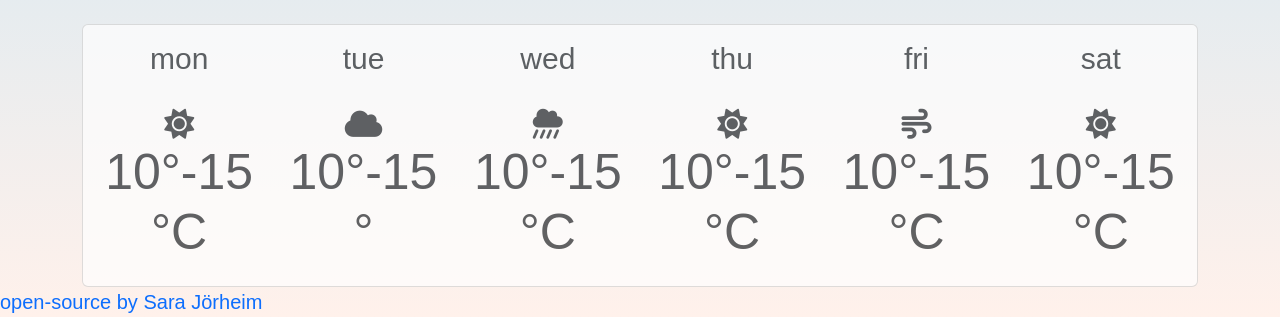
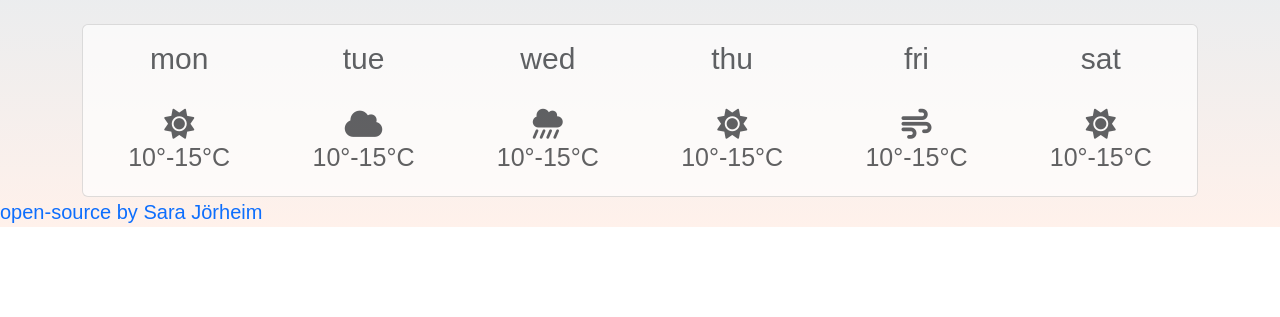
Before and after one commit to sarajorheim/weather-app, a plain HTML site: page index.html in a window 1280 px wide. Shown: the part 732-1049 px from the top of the page. After the commit the page ends 959 px from the top, so only its background shows below. Drawn offline with nearby package versions, Linux system fonts and the light colour scheme; no server answers; a web font is replaced by a local one.

Commit message:
added class h2.temp and changed font size

```diff
--- a/index.html
+++ b/index.html
@@ -130,7 +130,7 @@
               <h2>tue</h2>
               <br />
               <i class="fa-solid fa-cloud"></i>
-              <h2 class="temp">10°-15°</h2>
+              <h2 class="temp">10°-15°C</h2>
             </div>
 
             <div class="col-2">
--- a/src/styles.css
+++ b/src/styles.css
@@ -72,3 +72,6 @@ li {
 .openSource {
   font-size: 20px;
 }
+h2.temp {
+  font-size: 25px;
+}
```
